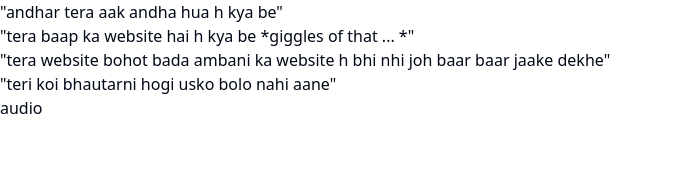
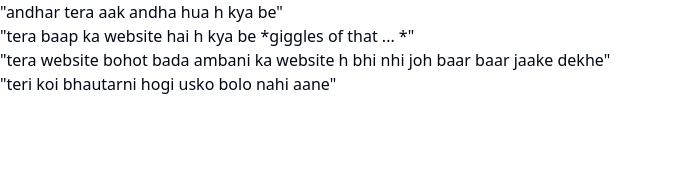
Before and after one commit to advAltTsx/axer, a Next.js app: page /messages in a window 1280 px wide. Shown: the top 187 px of the page, without its empty margins (0-673 px from the left). Built offline with nearby package versions, Linux system fonts and the light colour scheme.

Commit message:
Update page.tsx

```diff
--- a/app/messages/page.tsx
+++ b/app/messages/page.tsx
@@ -57,7 +57,6 @@
       {'"tera baap ka website hai h kya be *giggles of that ... *"'} <br/>
       {'"tera website bohot bada ambani ka website h bhi nhi joh baar baar jaake dekhe"'} <br/>
       {'"teri koi bhautarni hogi usko bolo nahi aane"'} <br/>
-      <Link href="/worstpersonever.mp3"><span classname="text-blue-500 underline">audio</span></Link>
-    </main>
+          </main>
   );
 }
```
